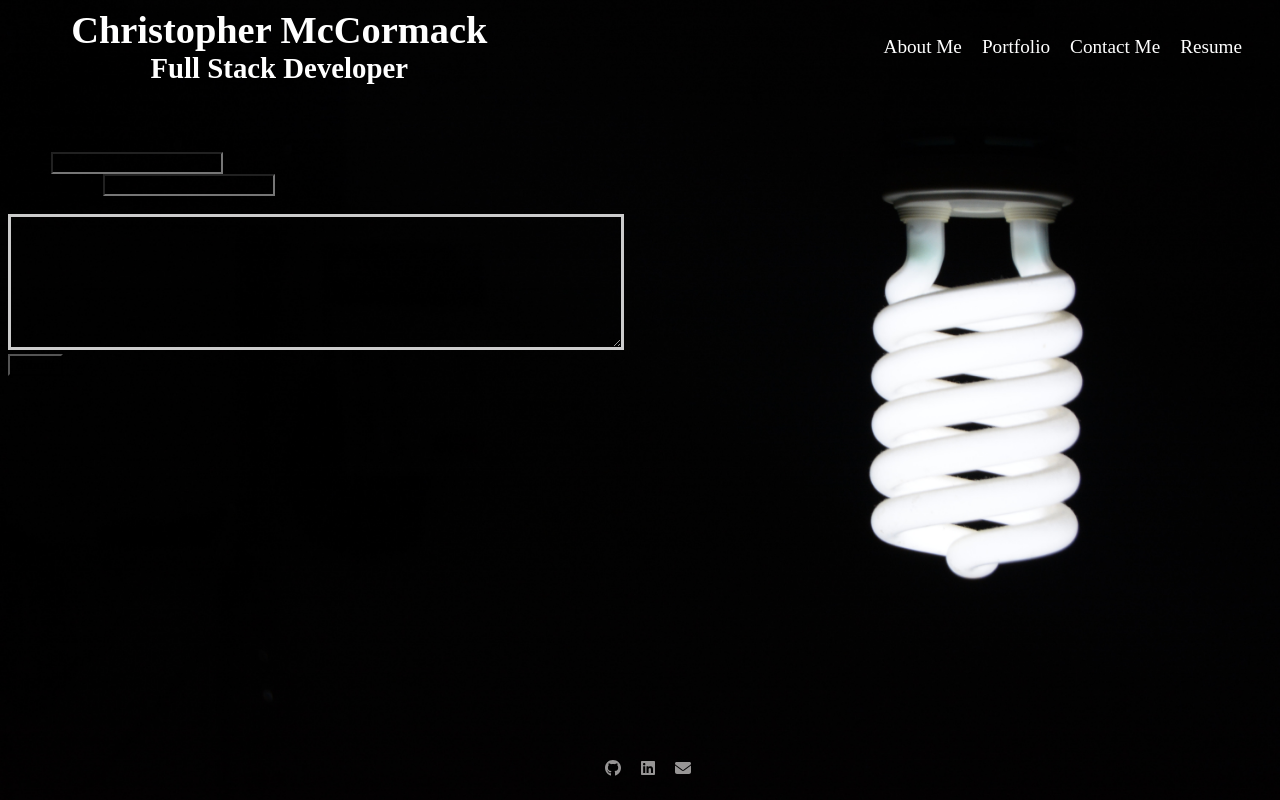
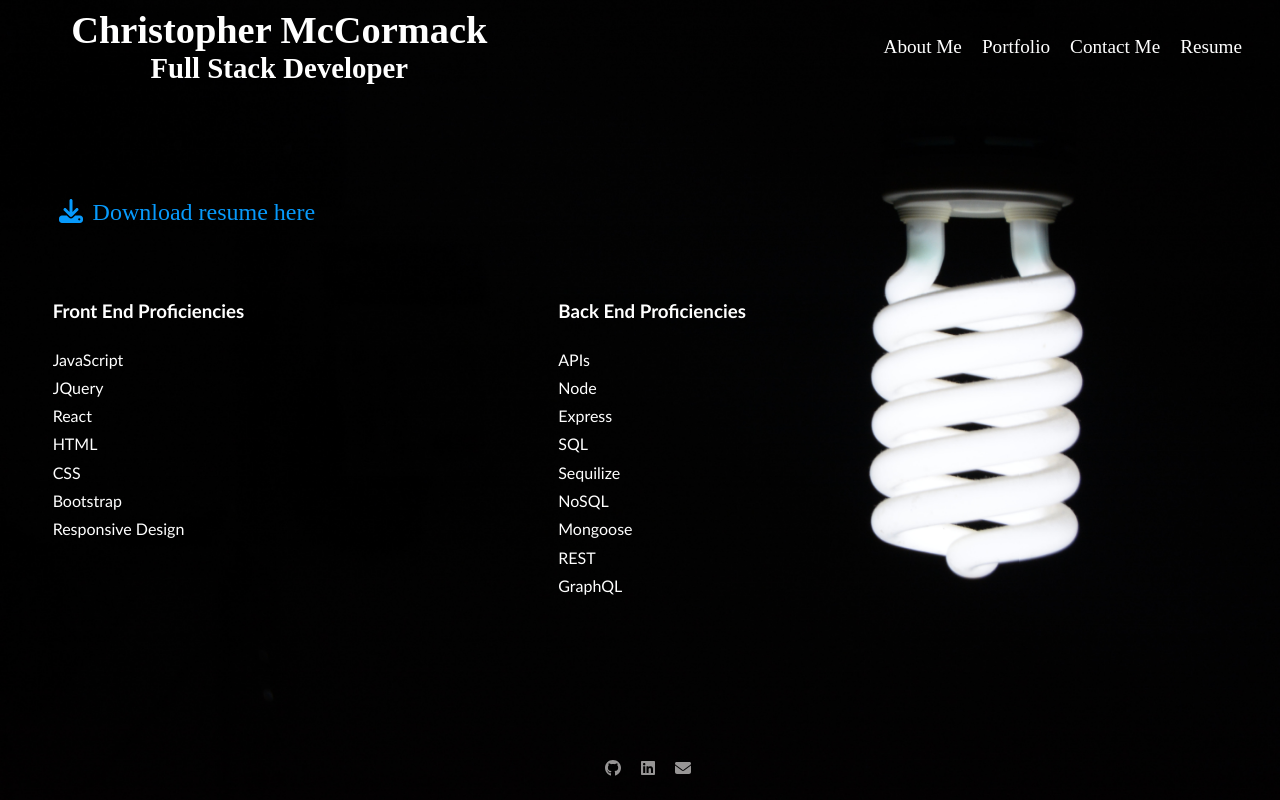
Before and after one commit to CmcCormack92/c.mccormack, a React (Create React App) app: page / in a window 1280 px wide. Shown: the top 800 px of the page. Built offline with nearby package versions, Linux system fonts and the light colour scheme.

Commit message:
fix css issue

```diff
--- a/src/App.js
+++ b/src/App.js
@@ -11,9 +11,9 @@ function App() {
     <div>
       <Header></Header>
       <main>
-        {/* <Resume></Resume> */}
+        <Resume></Resume>
     {/* <About></About> */}
-    <ContactForm></ContactForm>
+    {/* <ContactForm></ContactForm> */}
       </main>
       <Footer></Footer>
     </div>
--- a/src/index.css
+++ b/src/index.css
@@ -1,3 +1,5 @@
+
+
 * {
   background-image: url("./assets/background/background.jpg");
   background-size: cover;
```
